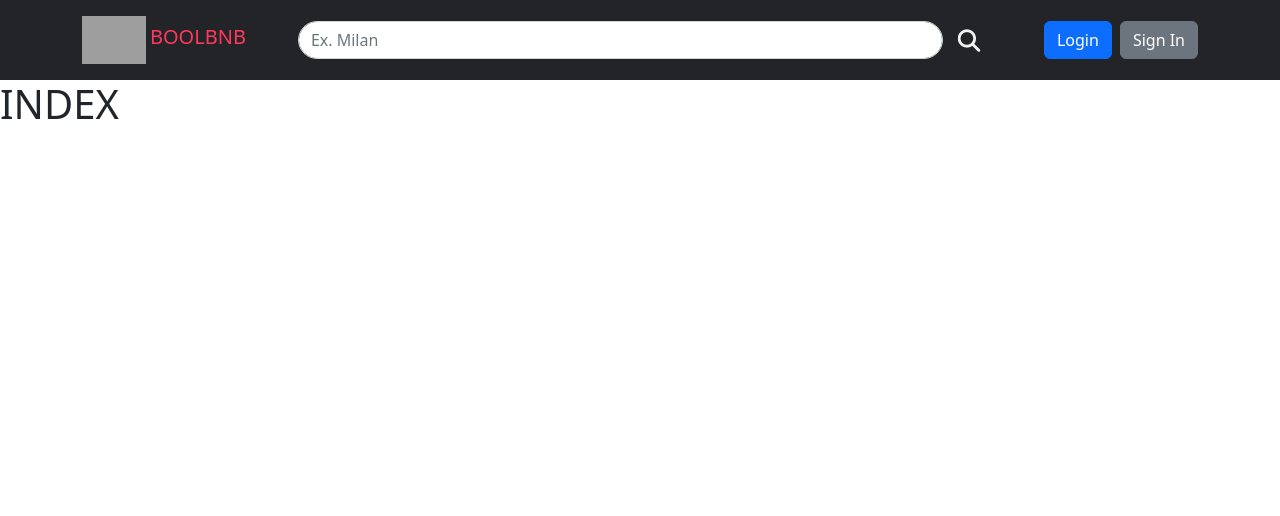
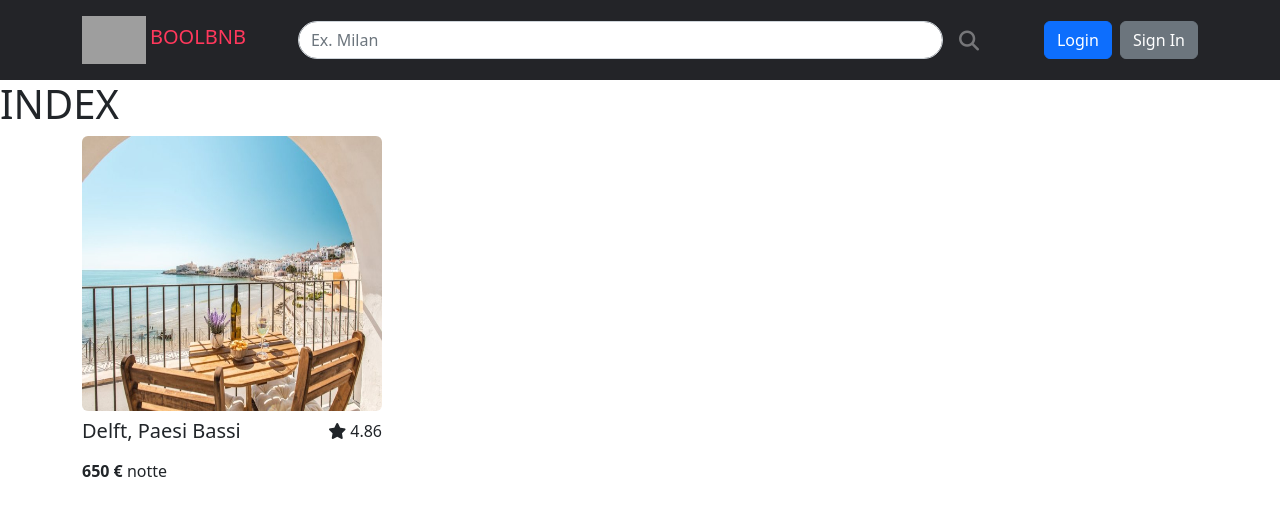
Before and after one commit to AndreaChiari/boolbnb, a Vue app: page /index in a window 1280 px wide. Shown: the top 516 px of the page. Built offline with nearby package versions, Linux system fonts and the light colour scheme; grey boxes are pictures that could not be loaded.

Commit message:
created apartment card

```diff
--- a/src/components/apartments/ApartmentCard.vue
+++ b/src/components/apartments/ApartmentCard.vue
@@ -0,0 +1,44 @@
+<script>
+export default {
+
+}
+
+</script>
+
+<template>
+
+    <div class="container">
+        <div class="apartment-card">
+            <img class="rounded" src="../../assets/img/test_casa.jpg" alt="">
+            <div class="card-content">
+                <div class="mt-2 d-flex justify-content-between">
+                    <h5 class="title">
+                        Delft, Paesi Bassi
+                    </h5>
+                    <p class="rating">
+                        <i class="fa-solid fa-star me-1"></i>4.86
+                    </p>
+                </div>
+                    <p class="price">
+                        <strong>650 €</strong> notte
+                    </p>
+            </div>
+        </div>
+    </div>
+
+</template>
+
+
+<style scoped lang="scss">
+.apartment-card {
+    width: 300px;
+    cursor: pointer;
+
+    img {
+            height: 275px;
+            width: 300px;
+        }
+}
+
+
+</style>
--- a/src/pages/IndexPage.vue
+++ b/src/pages/IndexPage.vue
@@ -1,9 +1,15 @@
 <script>
+import ApartmentCard from '../components/apartments/ApartmentCard.vue';
+export default {
+    name: 'Index',
+    components: {ApartmentCard}
+}
 
 </script>
 
 <template>
     <h1>INDEX</h1>
+    <ApartmentCard />
 </template>
 
 <style scoped></style>
```
Also changed, not shown: src/assets/img/test_casa.jpg (added).
